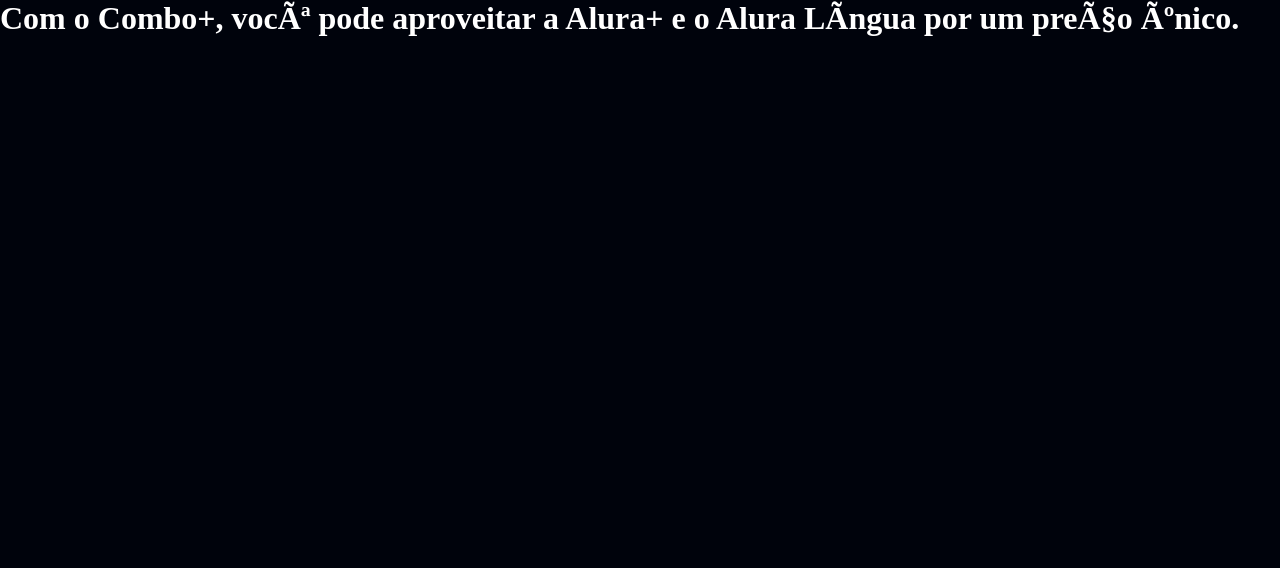
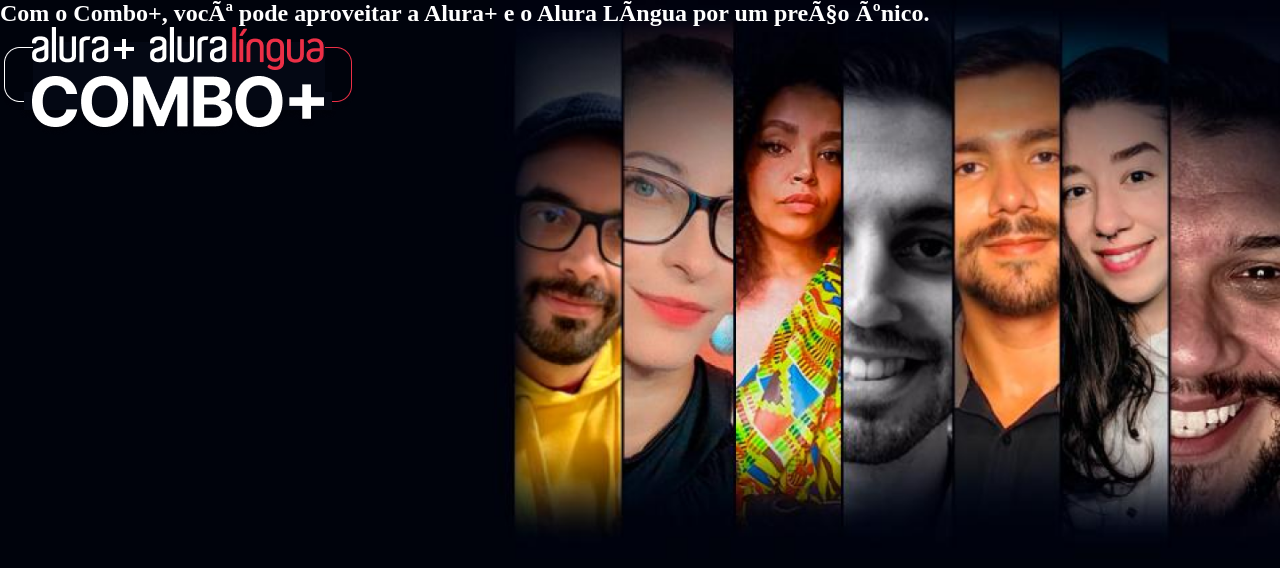
Before and after one commit to Dede142/alura.plus, a plain HTML site: page Aluraplusdiferenciado/index.html in a window 1280 px wide. Drawn offline with Linux system fonts and the light colour scheme.

Commit message:
Add files via upload

```diff
--- a/Aluraplusdiferenciado/index.html
+++ b/Aluraplusdiferenciado/index.html
@@ -9,7 +9,10 @@
 
 
     <body>
+      <section class="container principal">
       <h1>Com o Combo+, você pode aproveitar a Alura+ e o Alura Língua por um preço único.</h1>
+      <img src="img/Combo.png" alt="O combo+ é a junção do Alura+ e o Alura lingua">
+    </section>
     </body>
 
   </html>
--- a/Aluraplusdiferenciado/style.css
+++ b/Aluraplusdiferenciado/style.css
@@ -12,3 +12,12 @@ body{
     margin: 0;
     padding: 0;
 }
+.principal {
+  background-image: url("img/Background.png");
+  background-repeat: no-repeat;
+  background-size: contain ;
+}
+
+.container{
+    height: 100vh;
+}
```
Also changed, not shown: Aluraplusdiferenciado/img/Background.png (added), Aluraplusdiferenciado/img/Combo.png (added).
